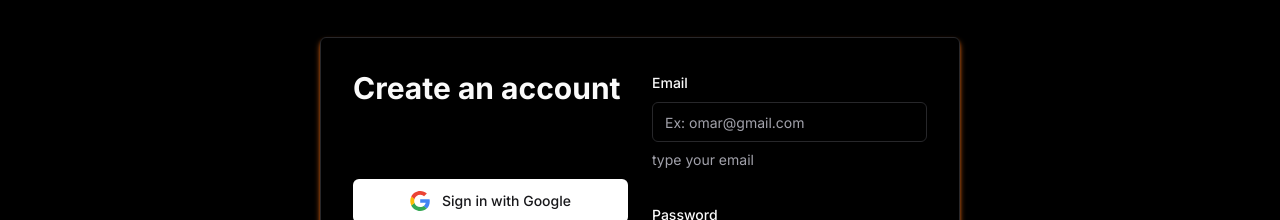
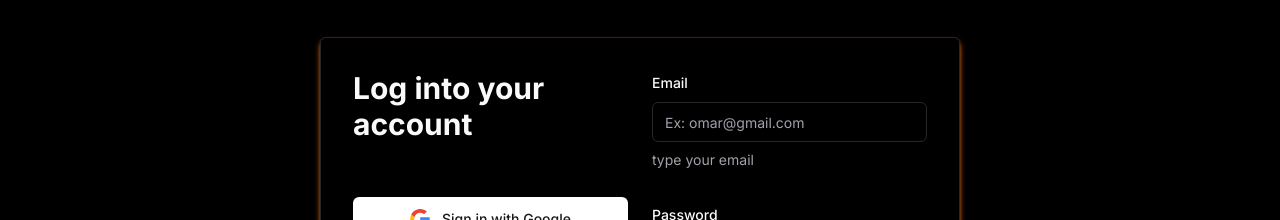
Before and after one commit to KadaGuetouache/budget-tracker, a Next.js app: page /login in a window 1280 px wide. Shown: the part 160-380 px from the top of the page. Built offline with nearby package versions, Linux system fonts and the light colour scheme; no server answers.

Commit message:
fix a typo in login page

```diff
--- a/src/app/(auth)/login/page.tsx
+++ b/src/app/(auth)/login/page.tsx
@@ -6,7 +6,7 @@ const page = async () => {
   return (
     <section className="flex justify-center items-center h-[80%]">
       <div className="grid grid-cols-1 border md:grid-cols-2 gap-y-4 gap-x-6 p-8 shadow-md shadow-orange-500 rounded-md w-[80%] lg:w-[60%] xl:w-[50%] max-w-[900px]">
-        <h2 className="text-3xl font-bold">Create an account</h2>
+        <h2 className="text-3xl font-bold">Log into your account</h2>
         <LoginForm className="row-span-2 h-full" />
         <div className="h-[1px] bg-white md:hidden"></div>
         <Oauth />
```
